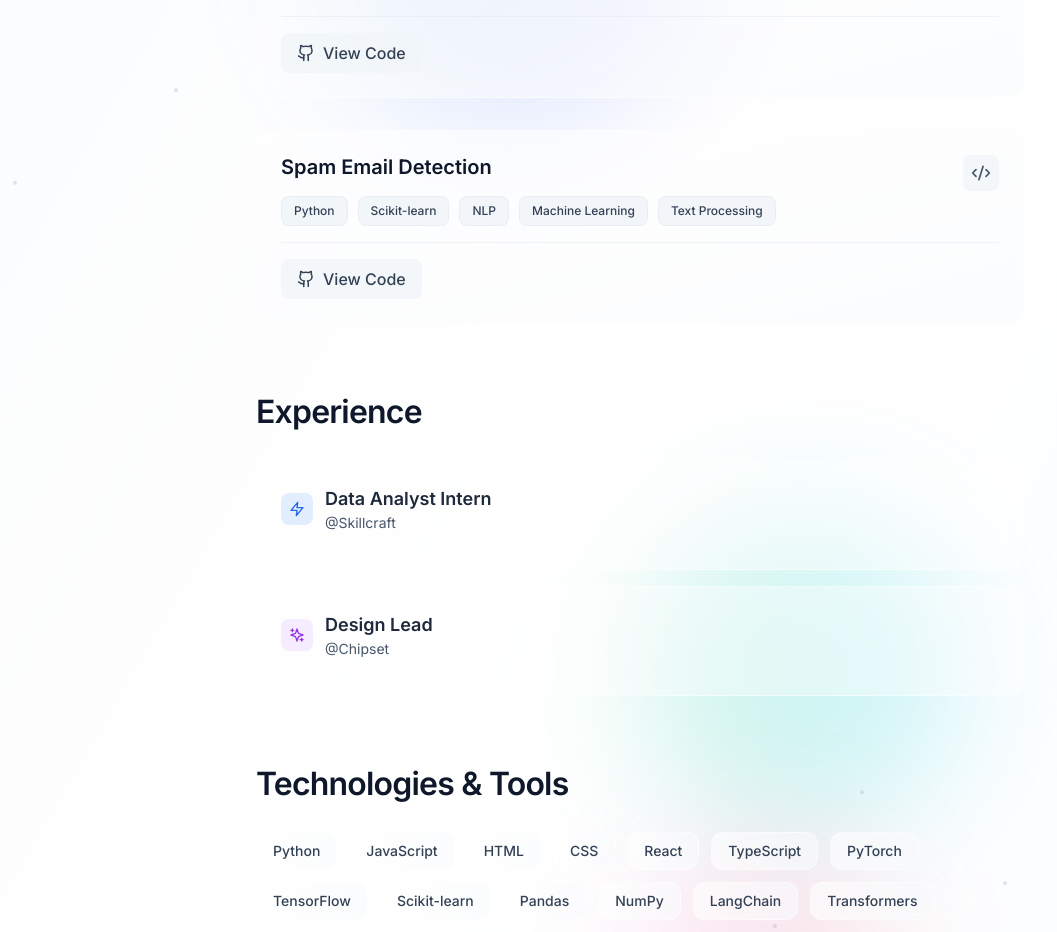
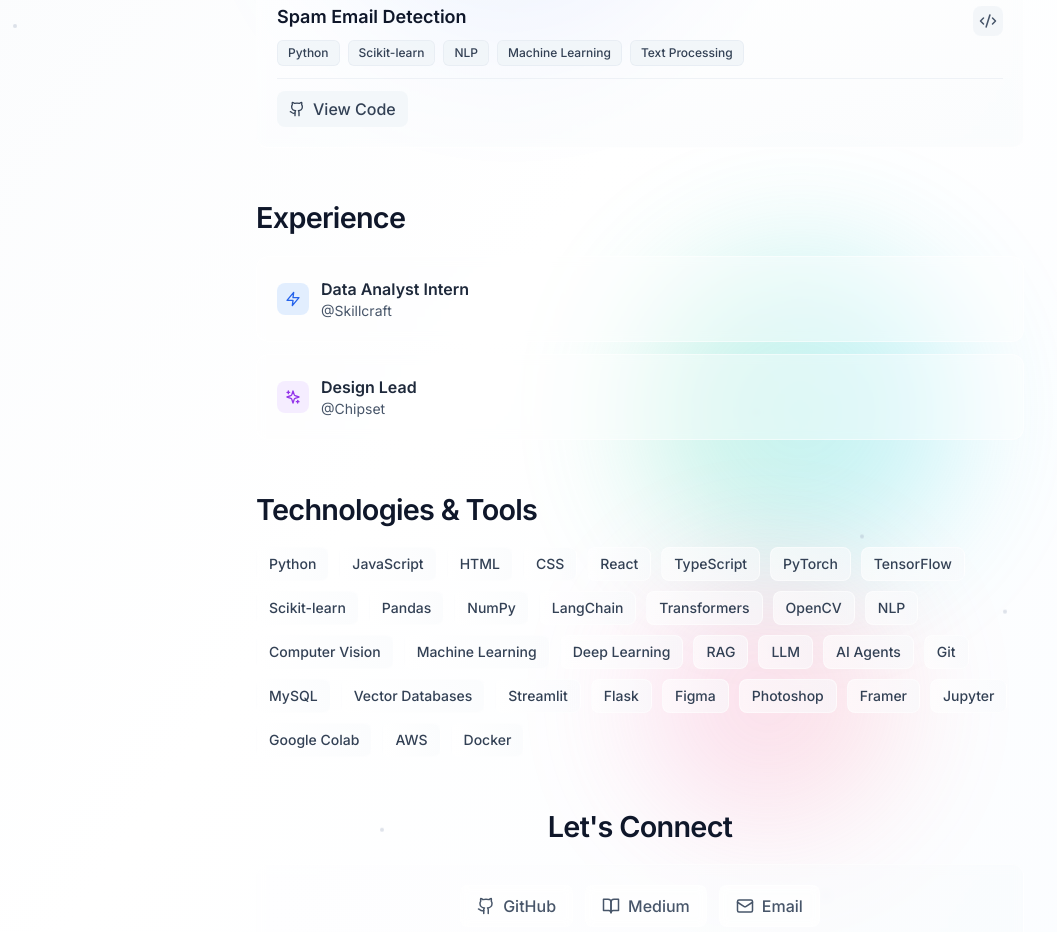
Before and after one commit to saanjy/Minimal-Portfolio, a React (Vite) app: page / in a window 1280 px wide. Shown: the part 800-1732 px from the top of the page, without its empty margins (0-1057 px from the left). Built offline with nearby package versions, Linux system fonts and the light colour scheme.

Commit message:
Improve UI and Reduce Unnecessary Gaps

```diff
--- a/src/App.tsx
+++ b/src/App.tsx
@@ -44,26 +44,26 @@ function App() {
       </button>
 
       <main className="container mx-auto px-6 py-20 relative z-10">
-        <section className="max-w-3xl mx-auto space-y-16">
+        <section className="max-w-3xl mx-auto space-y-12">
           {/* Hero Section */}
-          <div className="space-y-6 relative">
+          <div className="space-y-4 relative">
             <div className="flex items-center gap-3 mb-4">
               <div className={`p-2 rounded-xl ${theme === 'dark' ? 'bg-slate-800/60' : 'bg-gradient-to-r from-blue-500/10 to-indigo-500/10'} backdrop-blur-sm border ${theme === 'dark' ? 'border-slate-700/50' : 'border-white/10'}`}>
                 <Code2 size={24} className={theme === 'dark' ? 'text-blue-400' : 'text-blue-600'} />
               </div>
             </div>
 
-            <h1 className="text-[3.5rem] leading-[0.9] tracking-tight font-bold bg-gradient-to-r from-slate-900 via-slate-700 to-slate-900 dark:from-slate-100 dark:via-slate-300 dark:to-slate-100 bg-clip-text text-transparent">
+            <h1 className="text-[3.2rem] leading-[0.9] tracking-tight font-bold bg-gradient-to-r from-slate-900 via-slate-700 to-slate-900 dark:from-slate-100 dark:via-slate-300 dark:to-slate-100 bg-clip-text text-transparent">
               Hi, i am Sanjay!
             </h1>
 
-            <div className="space-y-3 text-[1.2rem] leading-relaxed">
+            <div className="space-y-2 text-[1.1rem] leading-relaxed">
               <p className={`font-semibold ${theme === 'dark' ? 'text-slate-200' : 'text-slate-700'}`}>
                 Data Analyst | AI/ML & NLP Enthusiast
               </p>
             </div>
 
-            <div className="flex flex-wrap items-center gap-4 pt-6">
+            <div className="flex flex-wrap items-center gap-3 pt-4">
               <div className={`flex items-center gap-2 px-4 py-2 rounded-full backdrop-blur-sm border transition-all duration-300 hover:scale-105 ${theme === 'dark' ? 'bg-slate-800/80 border-slate-700/60 text-slate-300' : 'bg-white/60 border-white/50 text-slate-600'}`}>
                 <MapPin size={14} />
                 <span>India</span>
@@ -73,7 +73,7 @@ function App() {
 
           {/* Projects Section */}
           <Section title="Featured Projects">
-            <div className="grid gap-8">
+            <div className="grid gap-6">
               <ProjectCard
                 title="End-to-End Transformer for Image to Text"
                 technologies={['Python', 'PyTorch', 'Transformers', 'Computer Vision', 'NLP']}
@@ -96,15 +96,15 @@ function App() {
 
           {/* Experience Section */}
           <Section title="Experience">
-            <div className="space-y-4">
-              <div className={`group p-6 rounded-2xl backdrop-blur-sm border transition-all duration-300 hover:shadow-xl hover:scale-[1.02] ${theme === 'dark' ? 'bg-slate-800/60 border-slate-700/60 hover:bg-slate-800/80' : 'bg-white/40 border-white/50 hover:bg-white/60'}`}>
-                <div className="flex items-start mb-3">
+            <div className="space-y-3">
+              <div className={`group p-5 rounded-xl backdrop-blur-sm border transition-all duration-300 hover:shadow-lg hover:scale-[1.01] ${theme === 'dark' ? 'bg-slate-800/60 border-slate-700/60 hover:bg-slate-800/80' : 'bg-white/40 border-white/50 hover:bg-white/60'}`}>
+                <div className="flex items-center">
                   <div className="flex items-center gap-3">
                     <div className={`p-2 rounded-lg ${theme === 'dark' ? 'bg-slate-700/60' : 'bg-blue-100/80'}`}>
                       <Zap size={16} className={theme === 'dark' ? 'text-blue-400' : 'text-blue-600'} />
                     </div>
                     <div>
-                      <h3 className={`font-semibold text-lg ${theme === 'dark' ? 'text-slate-200' : 'text-slate-800'}`}>
+                      <h3 className={`font-semibold ${theme === 'dark' ? 'text-slate-200' : 'text-slate-800'}`}>
                         Data Analyst Intern
                       </h3>
                       <p className={`text-sm ${theme === 'dark' ? 'text-slate-400' : 'text-slate-600'}`}>
@@ -115,14 +115,14 @@ function App() {
                 </div>
               </div>
 
-              <div className={`group p-6 rounded-2xl backdrop-blur-sm border transition-all duration-300 hover:shadow-xl hover:scale-[1.02] ${theme === 'dark' ? 'bg-slate-800/60 border-slate-700/60 hover:bg-slate-800/80' : 'bg-white/40 border-white/50 hover:bg-white/60'}`}>
-                <div className="flex items-start mb-3">
+              <div className={`group p-5 rounded-xl backdrop-blur-sm border transition-all duration-300 hover:shadow-lg hover:scale-[1.01] ${theme === 'dark' ? 'bg-slate-800/60 border-slate-700/60 hover:bg-slate-800/80' : 'bg-white/40 border-white/50 hover:bg-white/60'}`}>
+                <div className="flex items-center">
                   <div className="flex items-center gap-3">
                     <div className={`p-2 rounded-lg ${theme === 'dark' ? 'bg-slate-700/60' : 'bg-purple-100/80'}`}>
                       <Sparkles size={16} className={theme === 'dark' ? 'text-purple-400' : 'text-purple-600'} />
                     </div>
                     <div>
-                      <h3 className={`font-semibold text-lg ${theme === 'dark' ? 'text-slate-200' : 'text-slate-800'}`}>
+                      <h3 className={`font-semibold ${theme === 'dark' ? 'text-slate-200' : 'text-slate-800'}`}>
                         Design Lead
                       </h3>
                       <p className={`text-sm ${theme === 'dark' ? 'text-slate-400' : 'text-slate-600'}`}>
@@ -137,7 +137,7 @@ function App() {
 
           {/* Skills Section */}
           <Section title="Technologies & Tools">
-            <div className="flex flex-wrap gap-3">
+            <div className="flex flex-wrap gap-2.5">
               {[
                 'Python', 'JavaScript', 'HTML', 'CSS', 'React', 'TypeScript',
                 'PyTorch', 'TensorFlow', 'Scikit-learn', 'Pandas', 'NumPy',
@@ -148,7 +148,7 @@ function App() {
               ].map((tech) => (
                 <span
                   key={tech}
-                  className={`px-4 py-2 text-sm font-medium rounded-xl backdrop-blur-sm border transition-all duration-300 hover:scale-110 hover:shadow-lg cursor-default ${
+                  className={`px-3 py-1.5 text-sm font-medium rounded-lg backdrop-blur-sm border transition-all duration-300 hover:scale-105 hover:shadow-md cursor-default ${
                     theme === 'dark'
                       ? 'bg-slate-800/70 text-slate-300 border-slate-700/60 hover:bg-slate-700/80 hover:border-slate-600/70'
                       : 'bg-gradient-to-r from-white/60 to-slate-50/60 text-slate-700 border-white/50 hover:from-white/80 hover:to-slate-50/80 hover:border-slate-200/60'
@@ -161,18 +161,18 @@ function App() {
           </Section>
 
           {/* Contact Section */}
-          <div className="text-center space-y-6">
-            <h2 className={`text-[2rem] tracking-tight font-bold ${theme === 'dark' ? 'text-slate-100' : 'text-slate-900'}`}>
+          <div className="text-center space-y-4">
+            <h2 className={`text-[1.8rem] tracking-tight font-bold ${theme === 'dark' ? 'text-slate-100' : 'text-slate-900'}`}>
               Let's Connect
             </h2>
-            <div className={`p-6 rounded-2xl backdrop-blur-sm border ${theme === 'dark' ? 'bg-slate-800/60 border-slate-700/60' : 'bg-gradient-to-r from-white/40 to-slate-50/40 border-white/50'}`}>
+            <div className={`p-5 rounded-xl backdrop-blur-sm border ${theme === 'dark' ? 'bg-slate-800/60 border-slate-700/60' : 'bg-gradient-to-r from-white/40 to-slate-50/40 border-white/50'}`}>
               {/* Social Links */}
-              <div className="flex items-center justify-center gap-4">
+              <div className="flex items-center justify-center gap-3">
                 <a
                   href="https://github.com/san7mr"
                   target="_blank"
                   rel="noopener noreferrer"
-                  className={`group flex items-center gap-2 px-4 py-2 rounded-xl backdrop-blur-sm border transition-all duration-300 hover:scale-105 hover:shadow-lg ${theme === 'dark' ? 'bg-slate-700/60 border-slate-600/60 text-slate-300 hover:text-slate-100 hover:bg-slate-600/70' : 'bg-white/60 border-white/50 text-slate-600 hover:text-slate-800'}`}
+                  className={`group flex items-center gap-2 px-4 py-2 rounded-lg backdrop-blur-sm border transition-all duration-300 hover:scale-105 hover:shadow-md ${theme === 'dark' ? 'bg-slate-700/60 border-slate-600/60 text-slate-300 hover:text-slate-100 hover:bg-slate-600/70' : 'bg-white/60 border-white/50 text-slate-600 hover:text-slate-800'}`}
                   aria-label="GitHub"
                 >
                   <Github size={18} />
@@ -182,7 +182,7 @@ function App() {
                   href="https://medium.com/@sanjay77mr"
                   target="_blank"
                   rel="noopener noreferrer"
-                  className={`group flex items-center gap-2 px-4 py-2 rounded-xl backdrop-blur-sm border transition-all duration-300 hover:scale-105 hover:shadow-lg ${theme === 'dark' ? 'bg-slate-700/60 border-slate-600/60 text-slate-300 hover:text-slate-100 hover:bg-slate-600/70' : 'bg-white/60 border-white/50 text-slate-600 hover:text-slate-800'}`}
+                  className={`group flex items-center gap-2 px-4 py-2 rounded-lg backdrop-blur-sm border transition-all duration-300 hover:scale-105 hover:shadow-md ${theme === 'dark' ? 'bg-slate-700/60 border-slate-600/60 text-slate-300 hover:text-slate-100 hover:bg-slate-600/70' : 'bg-white/60 border-white/50 text-slate-600 hover:text-slate-800'}`}
                   aria-label="Medium"
                 >
                   <BookOpen size={18} />
@@ -190,7 +190,7 @@ function App() {
                 </a>
                 <a
                   href="mailto:sanjay77mr@gmail.com"
-                  className={`group flex items-center gap-2 px-4 py-2 rounded-xl backdrop-blur-sm border transition-all duration-300 hover:scale-105 hover:shadow-lg ${theme === 'dark' ? 'bg-slate-700/60 border-slate-600/60 text-slate-300 hover:text-slate-100 hover:bg-slate-600/70' : 'bg-white/60 border-white/50 text-slate-600 hover:text-slate-800'}`}
+                  className={`group flex items-center gap-2 px-4 py-2 rounded-lg backdrop-blur-sm border transition-all duration-300 hover:scale-105 hover:shadow-md ${theme === 'dark' ? 'bg-slate-700/60 border-slate-600/60 text-slate-300 hover:text-slate-100 hover:bg-slate-600/70' : 'bg-white/60 border-white/50 text-slate-600 hover:text-slate-800'}`}
                   aria-label="Email"
                 >
                   <Mail size={18} />
--- a/src/components/ProjectCard.tsx
+++ b/src/components/ProjectCard.tsx
@@ -12,32 +12,32 @@ export function ProjectCard({ title, technologies, githubUrl }: ProjectCardProps
   const { theme } = useTheme();
 
   return (
-    <div className={`group relative p-6 rounded-2xl backdrop-blur-sm border transition-all duration-500 hover:scale-[1.02] hover:shadow-2xl ${
+    <div className={`group relative p-5 rounded-xl backdrop-blur-sm border transition-all duration-300 hover:scale-[1.01] hover:shadow-lg ${
       theme === 'dark'
         ? 'bg-slate-800/70 border-slate-700/60 hover:bg-slate-800/90 hover:border-slate-600/70'
         : 'bg-gradient-to-br from-white/60 to-slate-50/60 border-white/50 hover:from-white/80 hover:to-slate-50/80 hover:border-slate-200/60'
     }`}>
       {/* Decorative element */}
-      <div className={`absolute top-6 right-6 p-2 rounded-lg transition-all duration-300 group-hover:scale-110 ${
+      <div className={`absolute top-5 right-5 p-1.5 rounded-lg transition-all duration-300 group-hover:scale-105 ${
         theme === 'dark' ? 'bg-slate-700/60' : 'bg-slate-100/80'
       }`}>
-        <Code2 size={20} className={theme === 'dark' ? 'text-slate-400' : 'text-slate-600'} />
+        <Code2 size={18} className={theme === 'dark' ? 'text-slate-400' : 'text-slate-600'} />
       </div>
 
-      <div className="space-y-4">
-        <div className="pr-12">
-          <h3 className={`text-xl font-bold leading-tight transition-colors duration-200 ${
+      <div className="space-y-3">
+        <div className="pr-10">
+          <h3 className={`text-lg font-bold leading-tight transition-colors duration-200 ${
             theme === 'dark' ? 'text-slate-100 group-hover:text-white' : 'text-slate-900 group-hover:text-slate-800'
           }`}>
             {title}
           </h3>
         </div>
 
-        <div className="flex flex-wrap gap-2.5">
+        <div className="flex flex-wrap gap-2">
           {technologies.map((tech) => (
             <span
               key={tech}
-              className={`px-3 py-1.5 text-xs font-medium rounded-lg transition-all duration-200 hover:scale-105 ${
+              className={`px-2.5 py-1 text-xs font-medium rounded-md transition-all duration-200 hover:scale-105 ${
                 theme === 'dark'
                   ? 'bg-slate-700/70 text-slate-300 border border-slate-600/50'
                   : 'bg-slate-100/80 text-slate-700 border border-slate-200/60'
@@ -48,19 +48,19 @@ export function ProjectCard({ title, technologies, githubUrl }: ProjectCardProps
           ))}
         </div>
 
-        <div className={`flex items-center pt-4 border-t ${theme === 'dark' ? 'border-slate-700/50' : 'border-slate-200/50'}`}>
+        <div className={`flex items-center pt-3 border-t ${theme === 'dark' ? 'border-slate-700/50' : 'border-slate-200/50'}`}>
           {githubUrl && (
             <a
               href={githubUrl}
               target="_blank"
               rel="noopener noreferrer"
-              className={`flex items-center gap-2 px-4 py-2 rounded-lg font-medium transition-all duration-300 hover:scale-105 ${
+              className={`flex items-center gap-2 px-3 py-1.5 rounded-lg font-medium transition-all duration-300 hover:scale-105 ${
                 theme === 'dark'
                   ? 'bg-slate-700/60 text-slate-300 hover:bg-slate-600/80 hover:text-slate-100'
                   : 'bg-slate-100/80 text-slate-700 hover:bg-slate-200/80 hover:text-slate-900'
               }`}
             >
-              <Github size={18} />
+              <Github size={16} />
               <span>View Code</span>
             </a>
           )}
--- a/src/components/Section.tsx
+++ b/src/components/Section.tsx
@@ -11,8 +11,8 @@ export function Section({ title, children, className = "" }: SectionProps) {
   const { theme } = useTheme();
 
   return (
-    <section className={`space-y-6 ${className}`}>
-      <h2 className={`text-[2rem] tracking-tight font-bold ${theme === 'dark' ? 'text-slate-100' : 'text-slate-900'}`}>
+    <section className={`space-y-4 ${className}`}>
+      <h2 className={`text-[1.8rem] tracking-tight font-bold ${theme === 'dark' ? 'text-slate-100' : 'text-slate-900'}`}>
         {title}
       </h2>
       {children}
```
